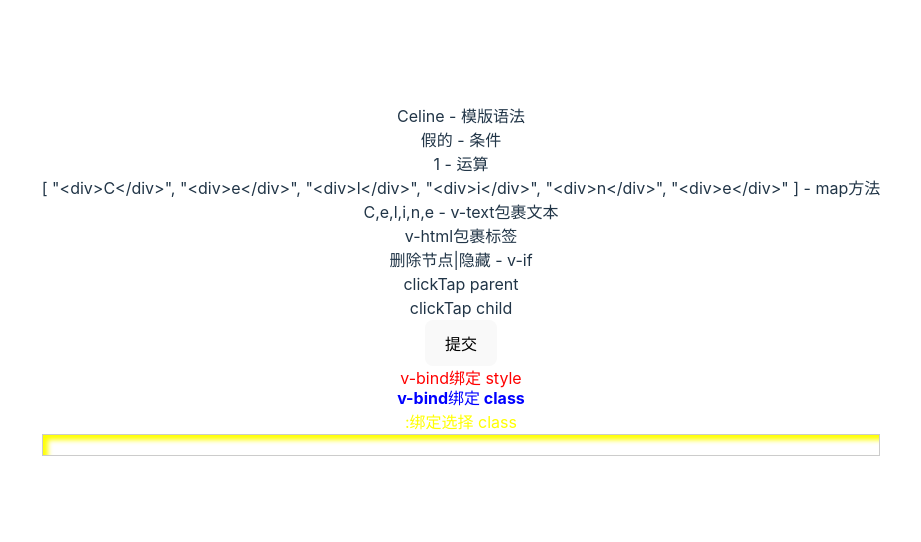
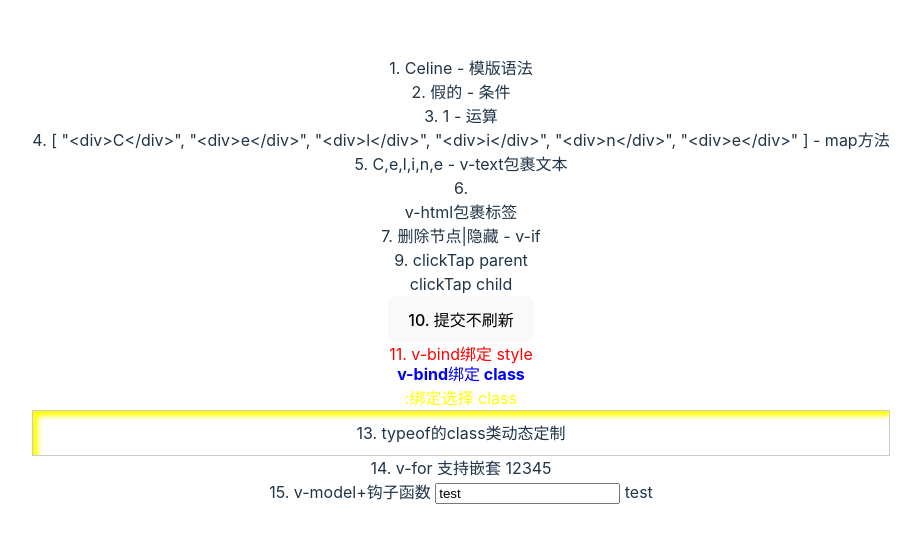
Before and after one commit to celinezhang1024/AllAboutVue, a Vue app in the folder Vue3/vite-project/: page / in a window 1280 px wide. Shown: the part 120-662 px from the top of the page, without its empty margins (179-1100 px from the left). Built offline with nearby package versions, Linux system fonts and the light colour scheme.

Commit message:
v-mode 钩子函数

```diff
--- a/Vue3/vite-project/src/App.vue
+++ b/Vue3/vite-project/src/App.vue
@@ -1,34 +1,43 @@
 
 <template>
-  <div>{{message}} - 模版语法 </div>
-  <div>{{flag?"真的":"假的"}} - 条件</div>
-  <div>{{number+1}} - 运算</div>
-  <div>{{string.split(',').map(v => `<div>${v}</div>`)}} - map方法</div>
-  <div><span v-text="string"></span> - v-text包裹文本</div>
+  <div>1. {{message}} - 模版语法 </div>
+  <div>2. {{flag?"真的":"假的"}} - 条件</div>
+  <div>3. {{number+1}} - 运算</div>
+  <div>4. {{string.split(',').map(v => `<div>${v}</div>`)}} - map方法</div>
+  <div>5. <span v-text="string"></span> - v-text包裹文本</div>
   <div v-html="hl"></div>
-  <div v-if="!flag">删除节点|隐藏 - v-if</div>
+  <div v-if="!flag">7. 删除节点|隐藏 - v-if</div>
   <div v-else-if="flag === true">删除节点显示 - v-if</div>
-  <div v-show="flag">隐藏节点显示 - v-show</div>
-  <div v-on:click="clickTapP">clickTap parent
+  <div v-show="flag">8. 隐藏节点显示 - v-show</div>
+  <div v-on:click="clickTapP">9. clickTap parent
     <div @click.stop="clickTapC">clickTap child</div>
   </div>
   <form action="/">
     <!-- 提交不刷新.prevent -->
-    <button @click.prevent="clickTapC" type="submit">提交</button>
+    <button @click.prevent="clickTapC" type="submit">10. 提交不刷新</button>
   </form>
-  <div v-bind:style="style">v-bind绑定 style</div>
+  <div v-bind:style="style">11. v-bind绑定 style</div>
   <div :class="['a','b']">v-bind绑定 class</div>
   <div :class="[flag?'a':'c']">:绑定选择 class</div>
-  <div :class="bStyle"></div>
+  <div :class="bStyle">13. typeof的class类动态定制</div>
+  <div>
+    14. v-for 支持嵌套
+    <span :key="item" v-for="item in Arr">{{item}}</span>
+  </div>
+  <div>15. v-model+钩子函数 <input v-model="userName" type="text" /> {{userName}} </div>
 </template>
 
 <script setup lang="ts">
   import * as HelloWorldVue from './components/HelloWorld.vue';
+
+  import {ref} from 'vue'
+  let userName = ref("test"); // 响应式 钩子函数
+
   const message:string = 'Celine'
   const flag:boolean = false
   const number:number = 0;
   const string:string = 'C,e,l,i,n,e'
-  const hl:string = '<section>v-html包裹标签</section>'
+  const hl:string = '6. <section>v-html包裹标签</section>'
   const clickTapP = () => {
     console.log('clickTap 父节点!')
   }
@@ -54,6 +63,9 @@
     shadow: true,
     padding: true,
   }
+
+  const Arr:Array<number> = [1,2,3,4,5]
+
 </script>
 
 <style scoped>
```
